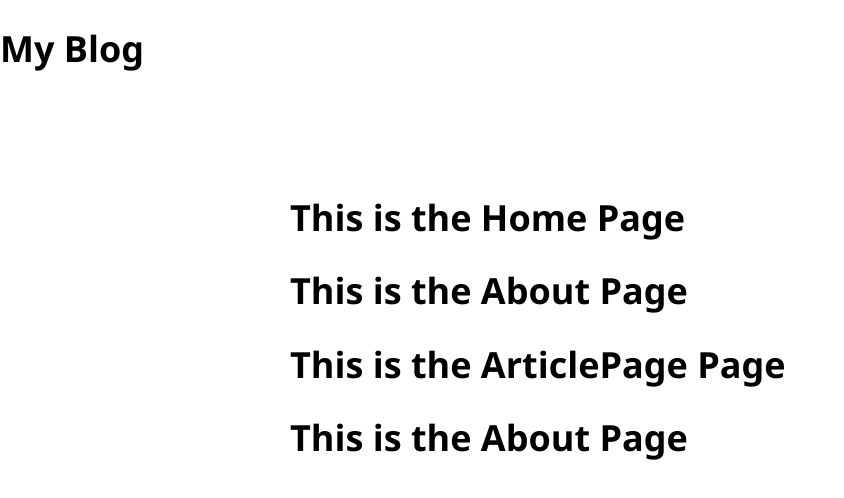
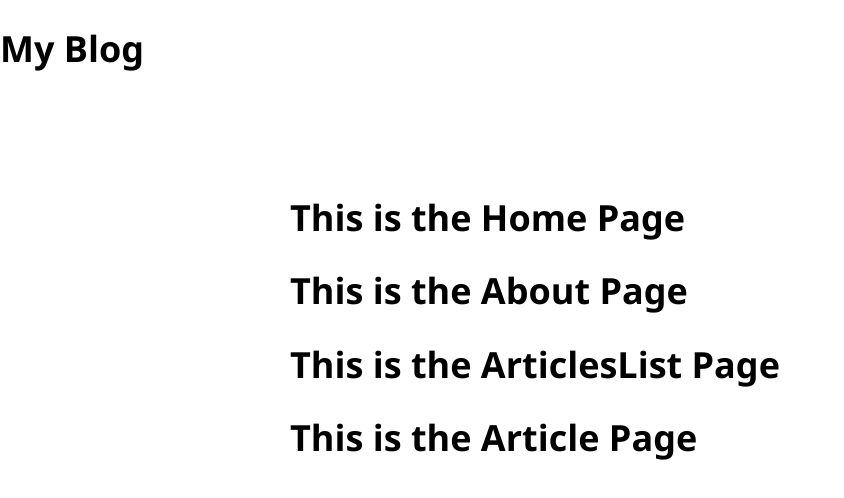
Before and after one commit to ElizPN/full-stack-blog, a React (Create React App) app: page / in a window 1280 px wide. Shown: the top 498 px of the page, without its empty margins (0-844 px from the left). Built offline with nearby package versions, Linux system fonts and the light colour scheme.

Commit message:
fix tittles

```diff
--- a/src/pages/ArticlePage.js
+++ b/src/pages/ArticlePage.js
@@ -1,5 +1,5 @@
 const ArticlePage = () => {
-  return <h1>This is the About Page</h1>;
+  return <h1>This is the Article Page</h1>;
 };
 
 export default ArticlePage;
--- a/src/pages/ArticlesListPage.js
+++ b/src/pages/ArticlesListPage.js
@@ -1,5 +1,5 @@
 const ArticlesListPage = () => {
-  return <h1>This is the ArticlePage Page</h1>;
+  return <h1>This is the ArticlesList Page</h1>;
 };
 
 export default ArticlesListPage;
```
